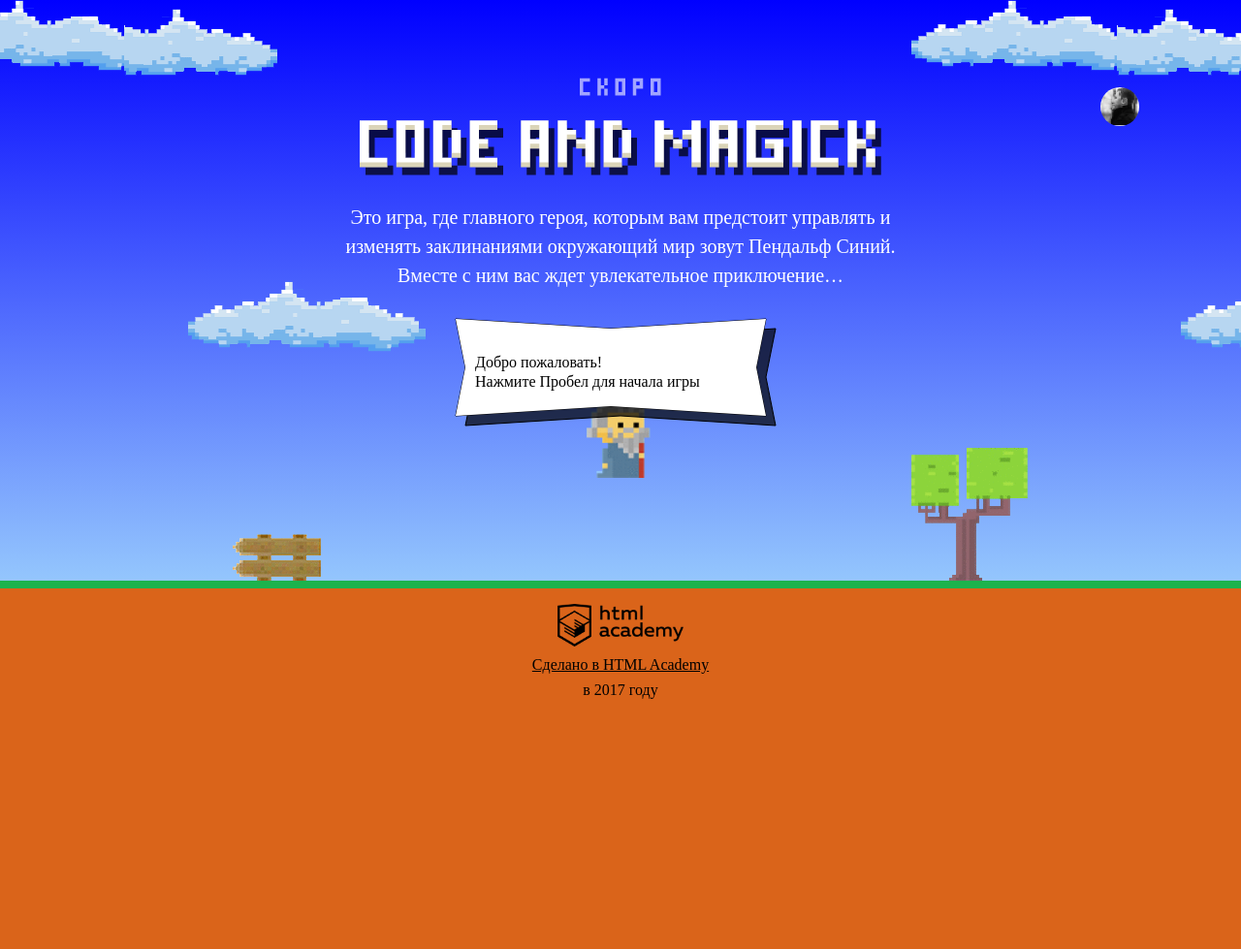
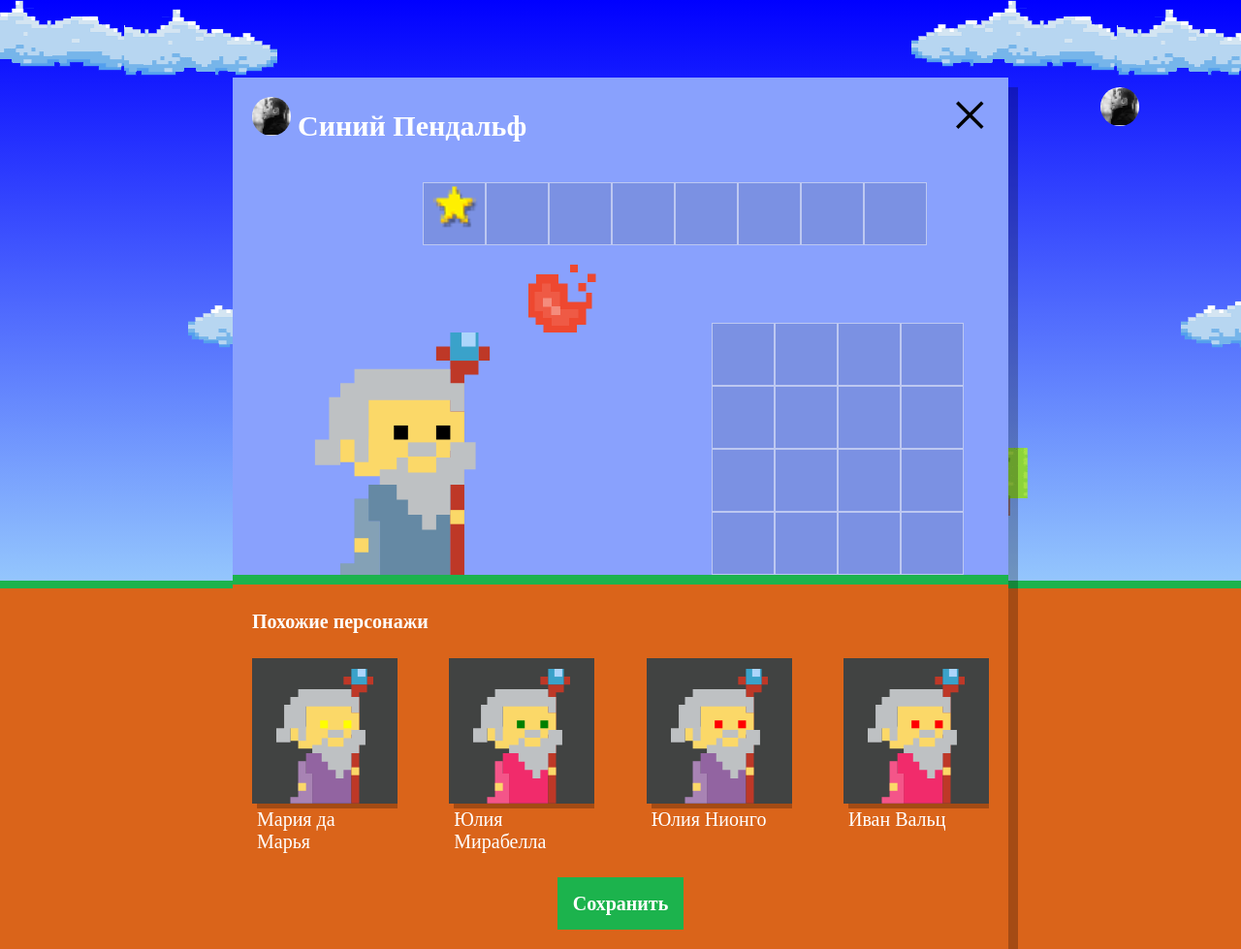
Before and after one commit to GuruSam/108519-code-and-magick-18, a website: page index.html in a window 1280 px wide. Shown: the whole page at 97% size. Before the commit the page ends 800 px from the top, so only its background shows below. Drawn offline with Linux system fonts and the light colour scheme; a web font is replaced by a local one.

Commit message:
Учебный проект: нас орда

```diff
--- a/index.html
+++ b/index.html
@@ -204,6 +204,7 @@
   };
 </script>
 <script src="js/stat.js"></script>
+<script src="js/setup.js"></script>
 <script src="js/game.js"></script>
 
 </body>
--- /dev/null
+++ b/js/setup.js
@@ -0,0 +1,61 @@
+'use strict';
+
+var WIZARD_AMOUNT = 4;
+
+var names = ['Иван', 'Хуан Себастьян', 'Мария', 'Кристоф', 'Виктор', 'Юлия', 'Люпита', 'Вашингтон'];
+var surnames = ['да Марья', 'Верон', 'Мирабелла', 'Вальц', 'Онопко', 'Топольницкая', 'Нионго', 'Ирвинг'];
+var coatColors = ['rgb(101, 137, 164)', 'rgb(241, 43, 107)', 'rgb(146, 100, 161)', 'rgb(56, 159, 117)', 'rgb(215, 210, 55)', 'rgb(0, 0, 0)'];
+var eyesColors = ['black', 'red', 'blue', 'yellow', 'green'];
+
+var genNumber = function (n) {
+  return Math.floor(Math.random() * n);
+};
+
+var genWizards = function () {
+  var arr = [];
+
+  for (var i = 0; i < WIZARD_AMOUNT; i++) {
+    var wizard = {};
+
+    wizard.name = names[genNumber(names.length)] + ' ' + surnames[genNumber(surnames.length)];
+    wizard.coatColor = coatColors[genNumber(coatColors.length)];
+    wizard.eyesColor = eyesColors[genNumber(eyesColors.length)];
+
+    arr.push(wizard);
+  }
+
+  return arr;
+};
+
+var renderWizard = function (wizard) {
+  var wizardElement = similarWizardTemplate.cloneNode(true);
+
+  wizardElement.querySelector('.setup-similar-label').textContent = wizard.name;
+  wizardElement.querySelector('.wizard-coat').style.fill = wizard.coatColor;
+  wizardElement.querySelector('.wizard-eyes').style.fill = wizard.eyesColor;
+
+  return wizardElement;
+};
+
+var renderWizardList = function (wizards) {
+  var fragment = document.createDocumentFragment();
+
+  for (var i = 0; i < wizards.length; i++) {
+    fragment.appendChild(renderWizard(wizards[i]));
+  }
+
+  similarListElement.appendChild(fragment);
+};
+
+var setupDialog = document.querySelector('.setup');
+var similarListElement = setupDialog.querySelector('.setup-similar-list');
+var similarWizardTemplate = document.querySelector('#similar-wizard-template')
+    .content
+    .querySelector('.setup-similar-item');
+
+var wizards = genWizards();
+
+setupDialog.classList.remove('hidden');
+document.querySelector('.setup-similar').classList.remove('hidden');
+
+renderWizardList(wizards);
```
